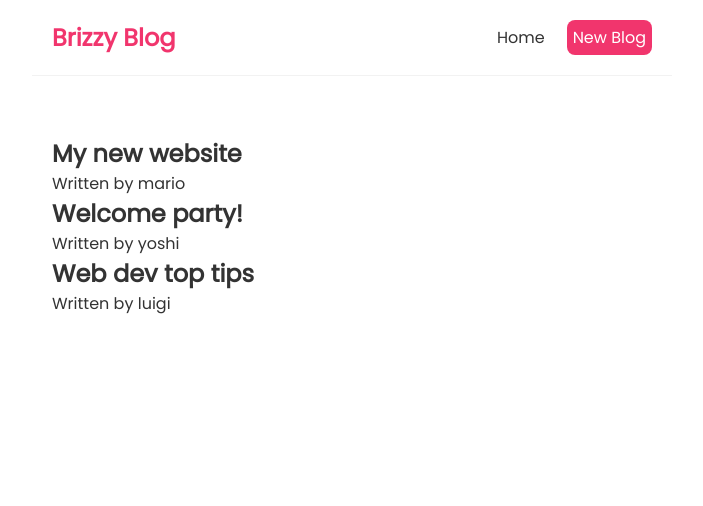
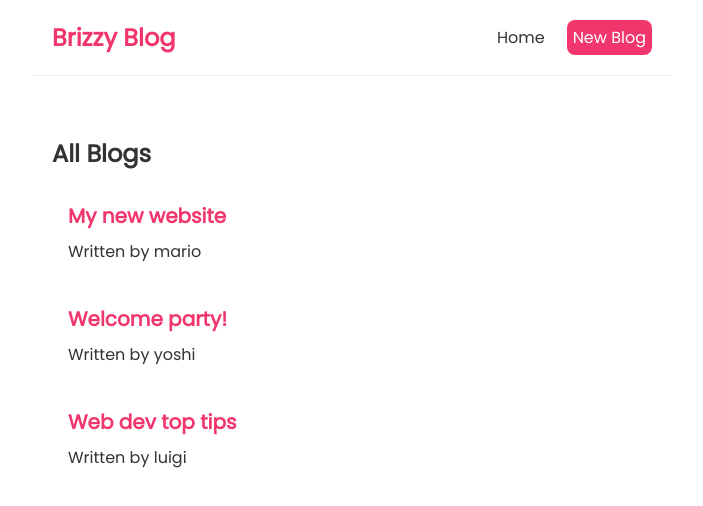
Before and after one commit to pernillasterner/react-basics, a React (Create React App) app: page / in a window 1280 px wide. Shown: the top 506 px of the page, without its empty margins (288-991 px from the left). Built offline with nearby package versions, Linux system fonts and the light colour scheme.

Commit message:
Pass data from parent to child component

```diff
--- /dev/null
+++ b/src/BlogList.js
@@ -0,0 +1,16 @@
+export const BlogList = (props) => {
+  const blogs = props.blogs;
+  const title = props.title;
+
+  return (
+    <div className="blog-list">
+      <h2>{title}</h2>
+      {blogs.map((blog) => (
+        <div className="blog-preview" key={blog.id}>
+          <h2>{blog.title}</h2>
+          <p>Written by {blog.author}</p>
+        </div>
+      ))}
+    </div>
+  );
+};
--- a/src/Home.js
+++ b/src/Home.js
@@ -1,4 +1,5 @@
 import { useState } from "react";
+import { BlogList } from "./BlogList";
 
 export const Home = () => {
   const [blogs, setBlogs] = useState([
@@ -12,20 +13,9 @@
     },
   ]);
 
-  //   const outputData = () => {
-  //     return blogs.forEach((blog) => {
-  //       <h2>{blog.title}</h2>;
-  //       <p>{blog.body}</p>;
-  //     });
-  //   };
   return (
     <div className="home">
-      {blogs.map((blog) => (
-        <div className="blog-preview" key={blog.id}>
-          <h2>{blog.title}</h2>
-          <p>Written by {blog.author}</p>
-        </div>
-      ))}
+      <BlogList blogs={blogs} title="All Blogs" />
     </div>
   );
 };
--- a/src/index.css
+++ b/src/index.css
@@ -40,3 +40,20 @@
   margin: 40px auto;
   padding: 20px;
 }
+
+/* BLOG PREVIEW LIST */
+.blog-preview {
+  padding: 10px 16px;
+  margin: 20px 0;
+  border-bottom: 1px solid "fafafa";
+}
+
+.blog-preview:hover {
+  box-shadow: 1px 3px 5px rgba(0, 0, 0, 0.1);
+}
+
+.blog-preview h2 {
+  font-size: 20px;
+  color: #f1356d;
+  margin-bottom: 8px;
+}
```
